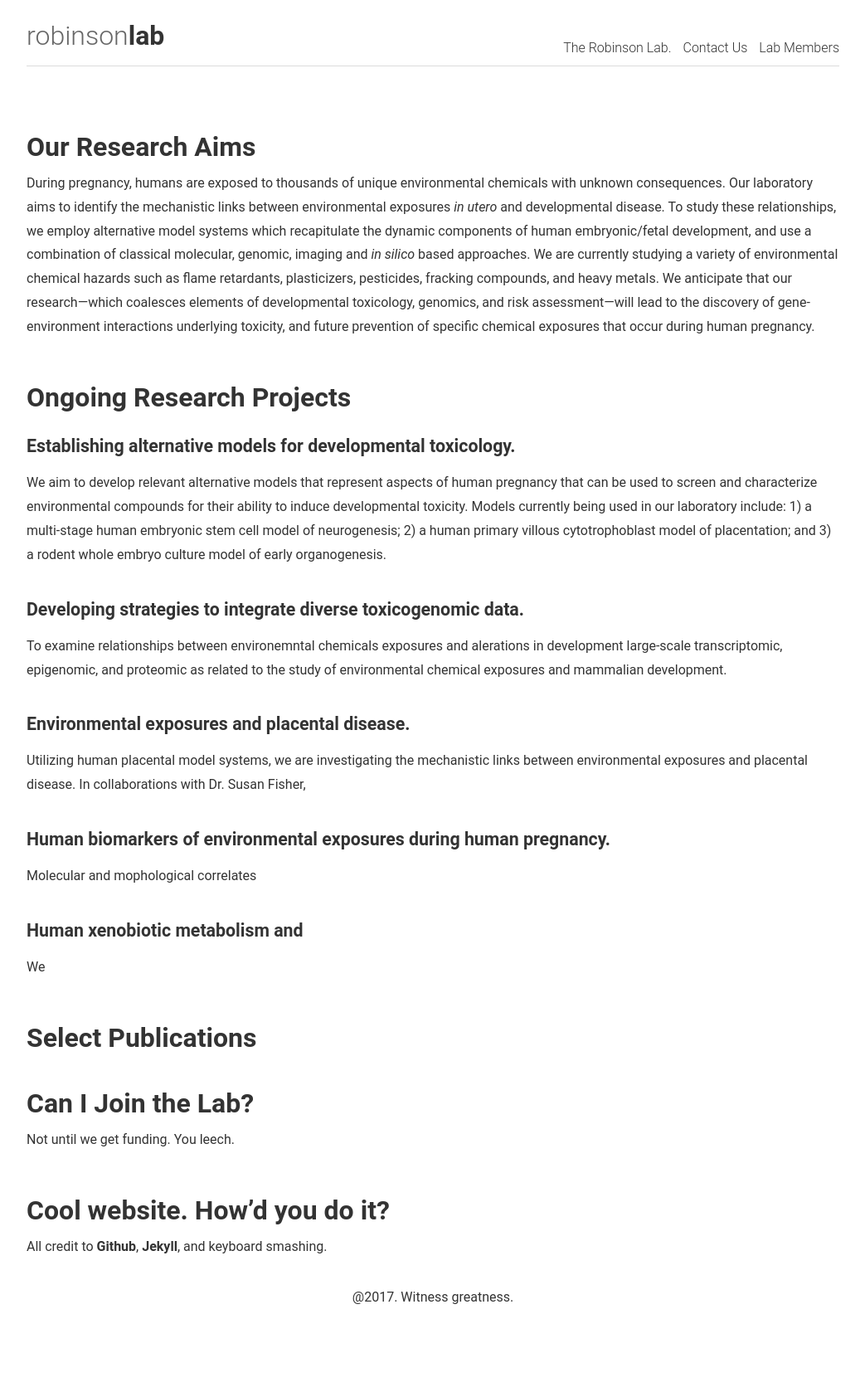
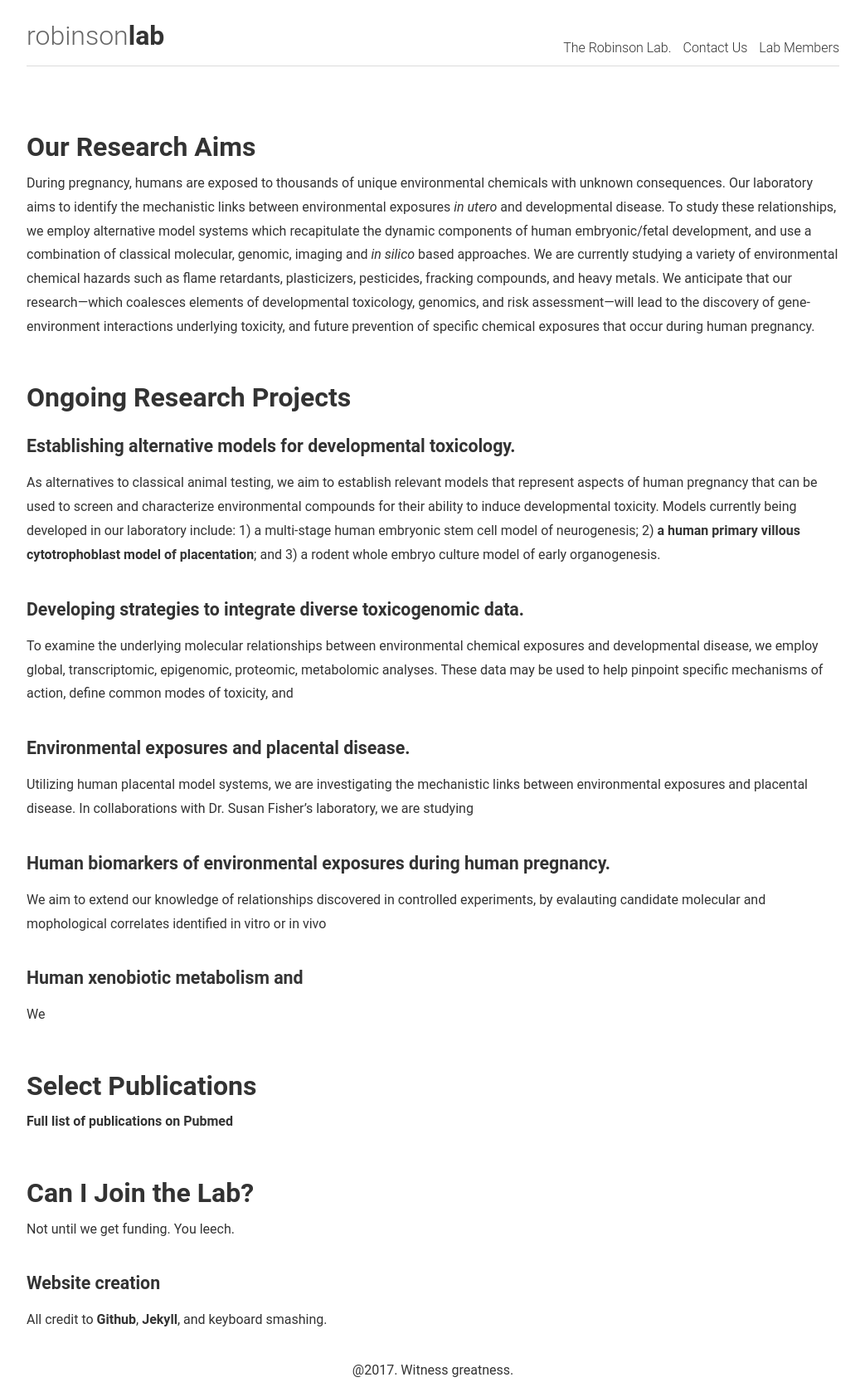
Before and after one commit to jfrobinson/jfrobinson.github.io, a Jekyll site: the page built from about.md, in a window 1280 px wide. Shown: the whole page at 83% size, without its empty margins (118-1161 px from the left). Built offline with Jekyll 4.4.1, drawn with Linux system fonts in a browser that asks for light colours; before the commit the page ends 1589 px from its top, so only the background shows below that.

Commit message:
Update about.md

```diff
--- a/about.md
+++ b/about.md
@@ -8,28 +8,27 @@ During pregnancy, humans are exposed to thousands of unique environmental chemic
 ## Ongoing Research Projects
 
 ### Establishing alternative models for developmental toxicology.
-We aim to develop relevant alternative models that represent aspects of human pregnancy that can be used to screen and characterize environmental compounds for their ability to induce developmental toxicity. Models currently being used in our laboratory include: 1) a multi-stage human embryonic stem cell model of neurogenesis; 2) a human primary villous cytotrophoblast model of placentation; and 3) a rodent whole embryo culture model of early organogenesis.
+As alternatives to classical animal testing, we aim to establish relevant models that represent aspects of human pregnancy that can be used to screen and characterize environmental compounds for their ability to induce developmental toxicity. Models currently being developed in our laboratory include: 1) a multi-stage human embryonic stem cell model of neurogenesis; 2) [a human primary villous cytotrophoblast model of placentation](https://www.ncbi.nlm.nih.gov/pubmed/28323933); and 3) a rodent whole embryo culture model of early organogenesis.
 
 ### Developing strategies to integrate diverse toxicogenomic data.
-To examine relationships between environemntal chemicals exposures and alerations in development large-scale transcriptomic, epigenomic, and proteomic  as related to the study of environmental chemical exposures and mammalian development.
+To examine the underlying molecular relationships between environmental chemical exposures and developmental disease, we employ global, transcriptomic, epigenomic, proteomic, metabolomic analyses. These data may be used to help pinpoint specific mechanisms of action, define common modes of toxicity, and
 
 ### Environmental exposures and placental disease.
-Utilizing human placental model systems, we are investigating the mechanistic links between environmental exposures and placental disease. In collaborations with Dr. Susan Fisher,
+Utilizing human placental model systems, we are investigating the mechanistic links between environmental exposures and placental disease. In collaborations with Dr. Susan Fisher's laboratory, we are studying
 
 ### Human biomarkers of environmental exposures during human pregnancy.
-Molecular and mophological correlates
+We aim to extend our knowledge of relationships discovered in controlled experiments, by evalauting candidate molecular and mophological correlates identified in vitro or in vivo
 
 ### Human xenobiotic metabolism and
 We
 
 ## Select Publications
 
-
+[Full list of publications on Pubmed](http://www.ncbi.nlm.nih.gov/sites/myncbi/joshua.robinson.1/bibliography/47846924/public/?sort=date&direction=ascending)
 
 ## Can I Join the Lab?
 
 Not until we get funding. You leech.
 
-## Cool website. How'd you do it?
-
+### Website creation
 All credit to [Github](https://github.com/), [Jekyll](https://jekyllrb.com/), and keyboard smashing.
```
